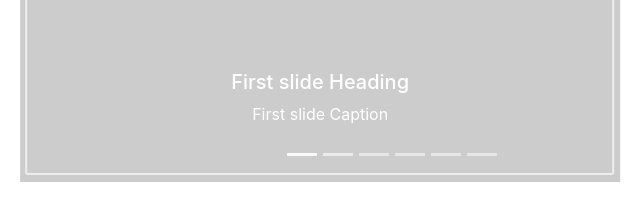
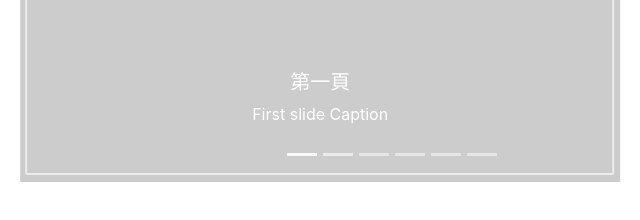
Before and after one commit to abcd1235645/abcd1235645.github.io, a plain HTML site: page index.html in a window 1280 px wide. Shown: the part 218-438 px from the top of the page, 248-888 px from the left. Drawn offline with Linux system fonts and the light colour scheme.

Commit message:
Update index.html

```diff
--- a/index.html
+++ b/index.html
@@ -21,7 +21,7 @@
   <div class="carousel-inner" role="listbox">
     <div class="carousel-item active"> <img class="d-block mx-auto" src="images/Carousel_Placeholder.png" alt="First slide">
       <div class="carousel-caption">
-        <h5>First slide Heading</h5>
+        <h5>第一頁</h5>
         <p>First slide Caption</p>
       </div>
     </div>
```
